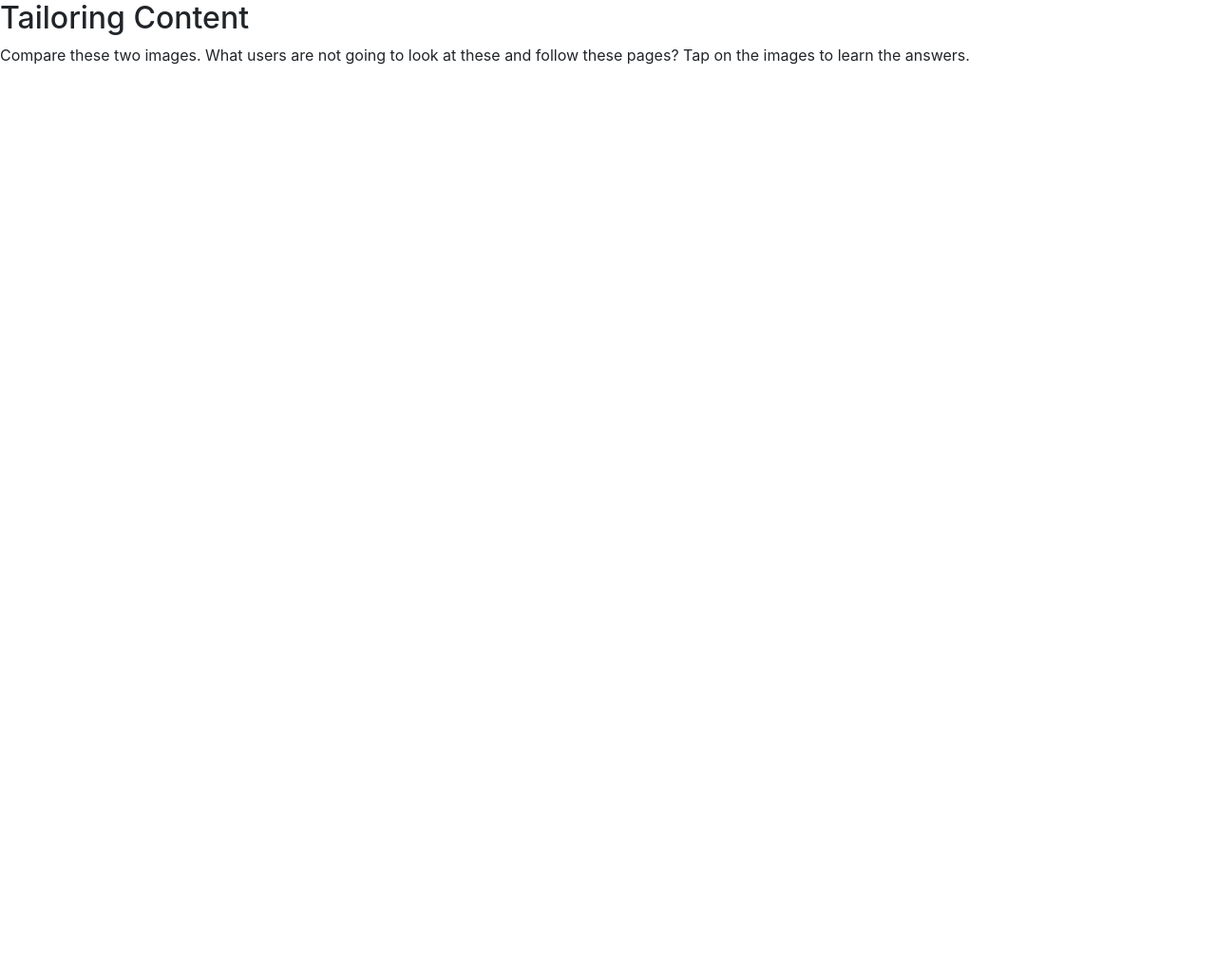
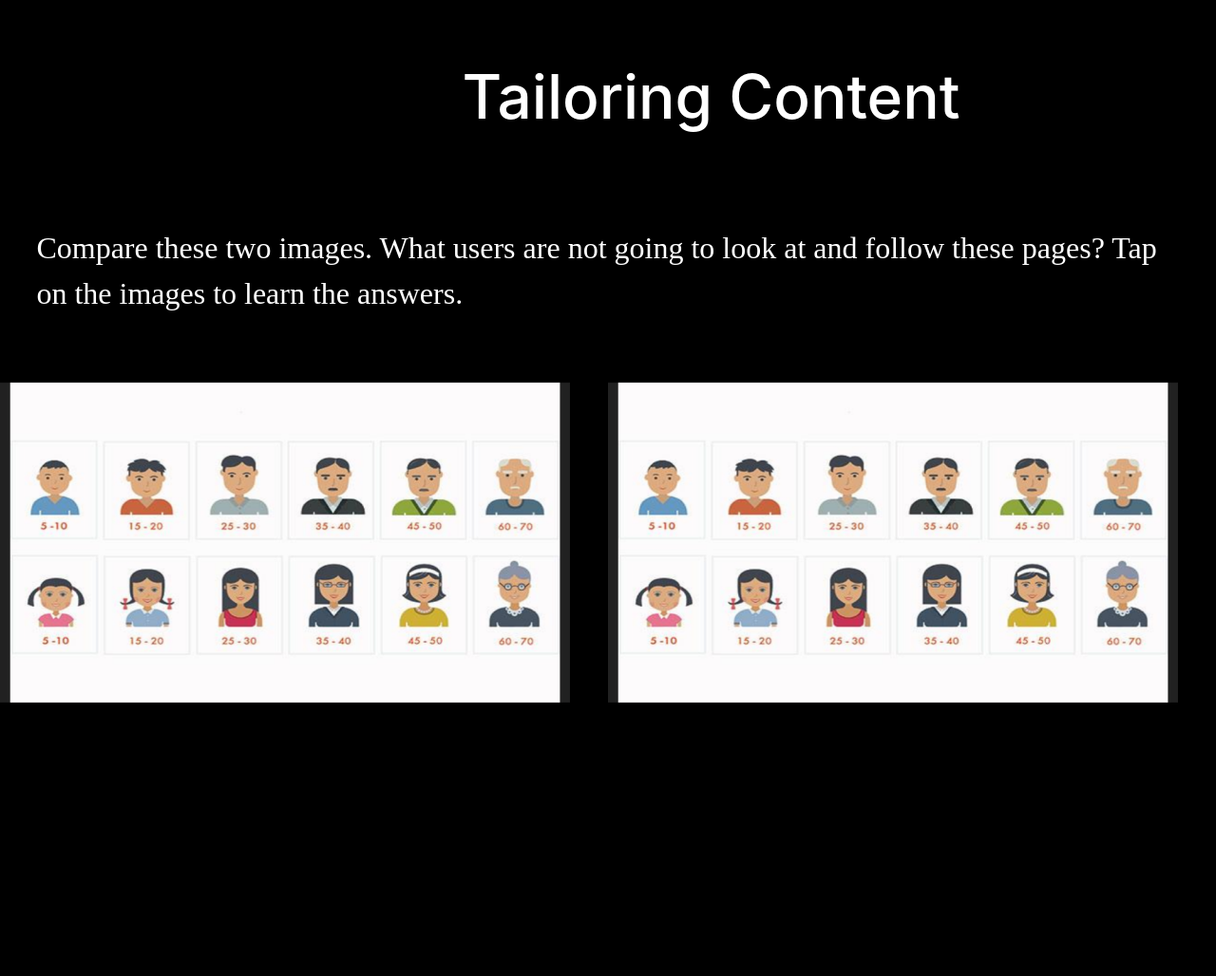
Before and after one commit to SD135642/Social-Media-Guide, a Flask app: page /topic/11 in a window 1280 px wide. Shown: the whole page at 95% size. Before the commit the page ends 68 px from the top, so only its background shows below. Run offline with Flask 3, Linux system fonts and the light colour scheme; some libraries are stand-ins or nearby versions.

Commit message:
Working on topics

```diff
--- a/server.py
+++ b/server.py
@@ -45,7 +45,7 @@ topics = {
     "11":{
         "id": "11",
         "title": "Tailoring Content",
-        "text": "Compare these two images. What users are not going to look at these and follow these pages? Tap on the images to learn the answers.",
+        "text": "Compare these two images. What users are not going to look at and follow these pages? Tap on the images to learn the answers.",
         "image1": "",
         "image2": ""
     },
--- /dev/null
+++ b/static/topic.css
@@ -0,0 +1,75 @@
+.medium-image {
+    width: 300%; /* You can adjust the width as needed */
+    height: auto;
+
+}
+h1 {
+    padding-top: 5%;
+    padding-bottom: 50px;
+    padding-left: 38%;
+    color: white;
+    font-size: 4em;
+}
+
+
+
+body {
+    background-color: black;
+}
+
+.container {
+    height: 80vh;
+    width: 100vw;
+    margin: 0;
+    padding: 15px;
+    max-width: 10000px;
+}
+
+p.sedan-regular {
+    color: white;
+    font-size: 2em;
+    text-align: left;
+    padding: 3%;
+    font-family: "Sedan", serif;
+    font-weight: 400;
+    font-style: normal;
+}
+
+.sedan-regular {
+  font-family: "Sedan", serif;
+  font-weight: 400;
+  font-style: normal;
+}
+
+/* Container for the flip card */
+.flip-card {
+  perspective: 1000px; /* Enable 3D effect */
+  width: 200px; /* Set the width of the flip card */
+  height: 200px; /* Set the height of the flip card */
+}
+
+/* Inner container for the flip card */
+.flip-card-inner {
+  width: 100%;
+  height: 100%;
+  transition: transform 0.6s;
+  transform-style: preserve-3d;
+}
+
+/* Front side of the flip card (image) */
+.flip-card-front, .flip-card-back {
+  width: 100%;
+  height: 100%;
+  position: absolute;
+  backface-visibility: hidden;
+}
+
+/* Back side of the flip card (text) */
+.flip-card-back {
+  transform: rotateY(180deg);
+}
+
+/* Rotate the flip card when flipped */
+.flip-card.flipped .flip-card-inner {
+  transform: rotateY(180deg);
+}
--- a/templates/topic.html
+++ b/templates/topic.html
@@ -22,19 +22,50 @@
 
 </head>
 <body>
-<h2>{{ topic.title }} </h2>
-<p>{{ topic.text }}</p>
+<h1>{{ topic.title }} </h1>
+<p class="sedan-regular">{{ topic.text }}</p>
 <div class="container">
     <div class="row">
         <div class="col-6">
-            <p>{{ topic.image1 }}</p>
+            <div class="row">
+                <div class="flip-card" onmouseover="flipCard(true)" onmouseout="flipCard(false)">
+                    <div class="flip-card-inner">
+                        <div class="flip-card-front">
+                            <img class = "medium-image" src="/static/images/img2.png" alt="Image">
+                        </div>
+                        <div class="flip-card-back">
+                            <p class="sedan-regular">Revealed text</p>
+                        </div>
+                    </div>
+                </div>
+            </div>
         </div>
         <div class="col-6">
-            <p>{{ topic.image2 }}</p>
+            <div class="row">
+                <div class="flip-card" onmouseover="flipCard(true)" onmouseout="flipCard(false)">
+                    <div class="flip-card-inner">
+                        <div class="flip-card-front">
+                            <img class = "medium-image" src="/static/images/img2.png" alt="Image">
+                        </div>
+                        <div class="flip-card-back">
+                            <p class="sedan-regular">Revealed text</p>
+                        </div>
+                    </div>
+                </div>
+            </div>
         </div>
     </div>
 
 </div>
-
+<script>
+    function flipCard(isFlipped) {
+        var card = document.querySelector('.flip-card');
+        if (isFlipped) {
+            card.classList.add('flipped');
+        } else {
+            card.classList.remove('flipped');
+        }
+    }
+</script>
 </body>
 </html>
```
